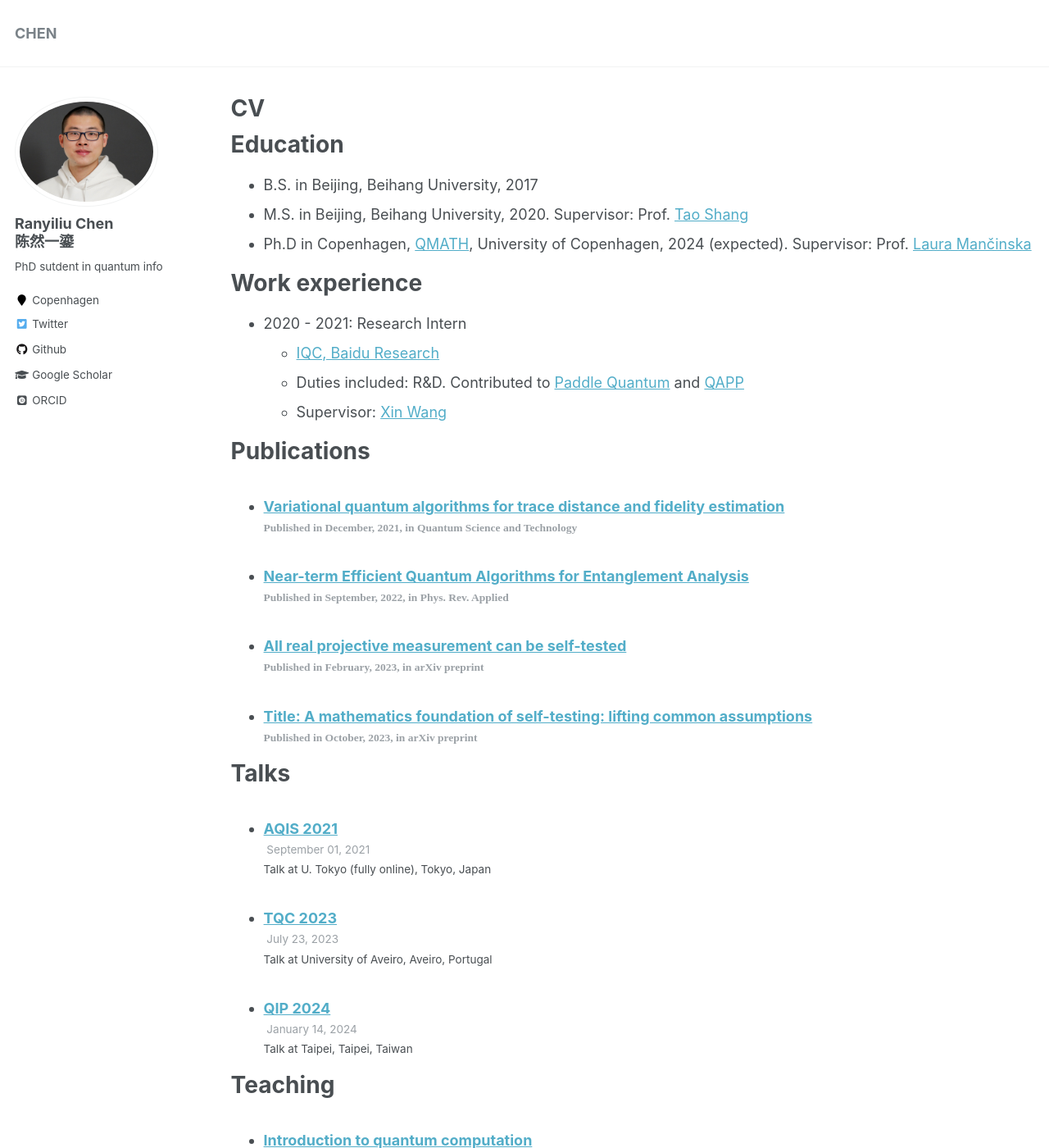
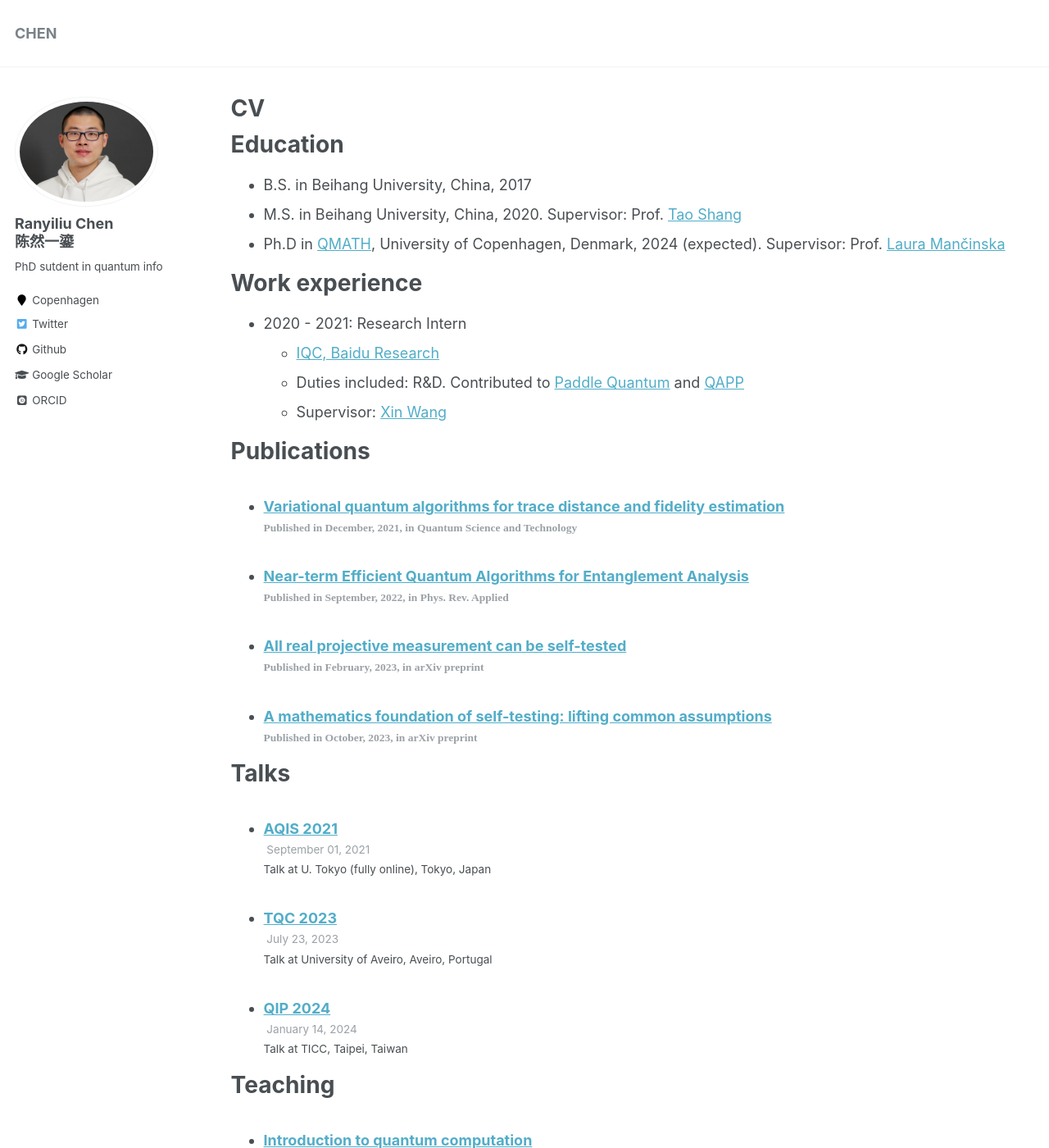
Before and after one commit to CRYL/CRYL.github.io, a Jekyll site: the page built from _pages/cv.md, in a window 1280 px wide and 1400 px high. Shown: the whole window at 82% size. Built offline with Jekyll 4.4.1, drawn with Linux system fonts in a browser that asks for light colours; some web fonts are replaced; some of the changed text lies outside the part shown.

```diff
--- a/_pages/cv.md
+++ b/_pages/cv.md
@@ -11,9 +11,9 @@
 
 Education
 ======
-* B.S. in Beijing, Beihang University, 2017
-* M.S. in Beijing, Beihang University, 2020. Supervisor: Prof. [Tao Shang](https://cst.buaa.edu.cn/info/1111/2767.htm)
-* Ph.D in Copenhagen, [QMATH](https://qmath.ku.dk), University of Copenhagen, 2024 (expected). Supervisor: Prof. [Laura Mančinska](https://www.math.ku.dk/english/staff/?pure=en/persons/604782)
+* B.S. in Beihang University, China, 2017
+* M.S. in Beihang University, China, 2020. Supervisor: Prof. [Tao Shang](https://cst.buaa.edu.cn/info/1111/2767.htm)
+* Ph.D in [QMATH](https://qmath.ku.dk), University of Copenhagen, Denmark, 2024 (expected). Supervisor: Prof. [Laura Mančinska](https://www.math.ku.dk/english/staff/?pure=en/persons/604782)
 
 Work experience
 ======
--- a/_publications/self-testing-lifting-assumptions.md
+++ b/_publications/self-testing-lifting-assumptions.md
@@ -1,5 +1,5 @@
 ---
-title: "Title: A mathematics foundation of self-testing: lifting common assumptions"
+title: "A mathematics foundation of self-testing: lifting common assumptions"
 collection: publications
 permalink: /publication/self-testing-lifting-assumptions
 excerpt: 'We can lift full-rank and projective assumptions in self-testing.'
--- a/_talks/QIP-2024.md
+++ b/_talks/QIP-2024.md
@@ -3,7 +3,7 @@
 collection: talks
 type: "Talk"
 permalink: /talks/QIP-2024
-venue: "Taipei"
+venue: "TICC"
 date: 2024-01-14
 location: "Taipei, Taiwan"
 ---
```
Also changed, not shown: other parts of _pages/cv.md (+2 -2 lines), _pages/publications.md (+2 -4 lines).
